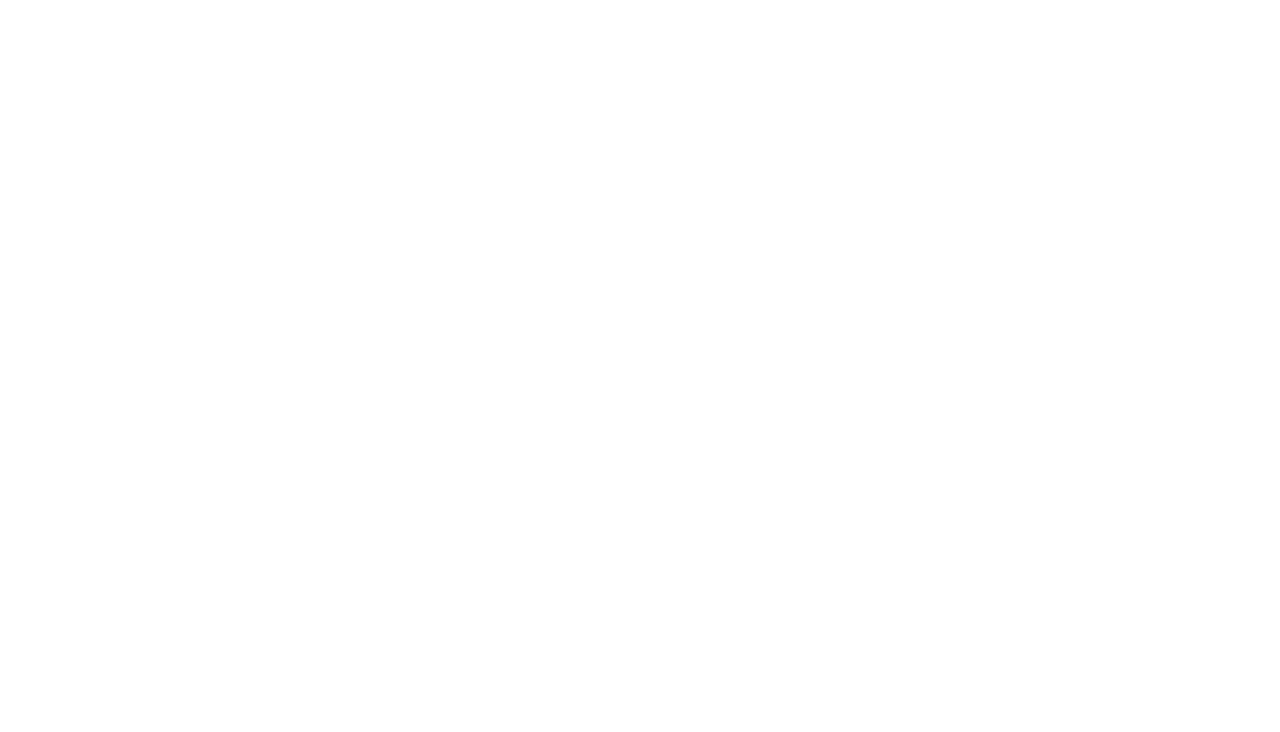
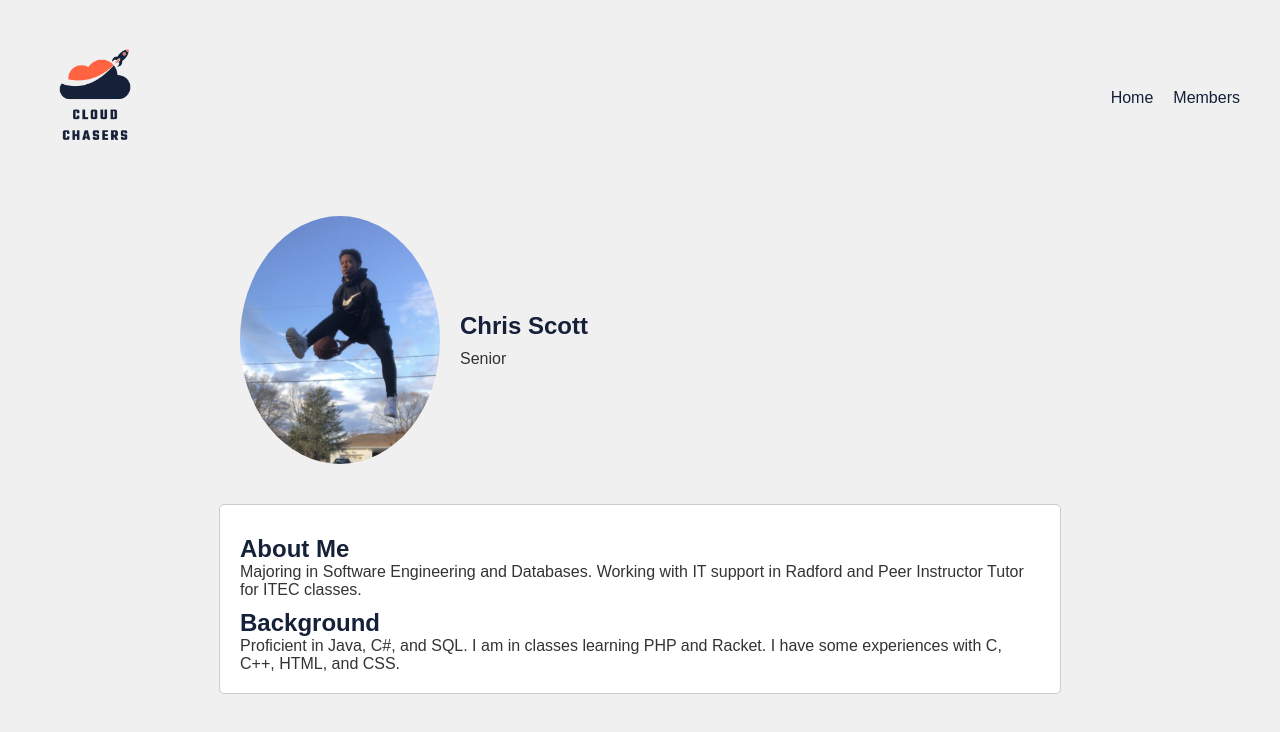
Before and after one commit to darichards10/Group1Website, a plain HTML site: page chris.html in a window 1280 px wide. Drawn offline with Linux system fonts and the light colour scheme.

Commit message:
Update for Chris

```diff
--- a/chris.html
+++ b/chris.html
@@ -3,9 +3,41 @@
 <head>
     <meta charset="UTF-8">
     <meta name="viewport" content="width=device-width, initial-scale=1.0">
-    <title>Document</title>
+    <link rel="stylesheet" href="styles.css">
+    <title>Drew Richards</title>
 </head>
 <body>
-
+    <header>
+        <div id="logo">
+            <img src="pics/CCLogo.png" alt="Your Logo">
+        </div>
+        <nav>
+            <ul>
+                <li><a href="index.html">Home</a></li>
+                <li class="dropdown">
+                    <a href="#">Members</a>
+                    <div class="dropdown-content">
+                        <a href="drew.html">Drew</a>
+                        <a href="ian.html">Ian</a>
+                        <a href="chris.html">Chris</a>
+                        <a href="#">Member 4</a>
+                    </div>
+                </li>
+            </ul>
+        </nav>
+    </header>
+    <div id="profile-container">
+        <img id="profile-pic" src="pics/chrisPic.PNG" alt="Profile Picture">
+        <div id="profile-info">
+            <h1 id="profile-heading">Chris Scott</h1>
+            <p id="profile-description">Senior</p>
+        </div>
+    </div>
+    <div id="longer-text">
+        <h2>About Me</h2>
+        <p>Majoring in Software Engineering and Databases. Working with IT support in Radford and Peer Instructor Tutor for ITEC classes.</p>
+        <h2>Background</h2>
+        <p>Proficient in Java, C#, and SQL. I am in classes learning PHP and Racket. I have some experiences with C, C++, HTML, and CSS.</p>
+    </div>
 </body>
 </html>
```
Also changed, not shown: pics/chrisPic.PNG (added).
